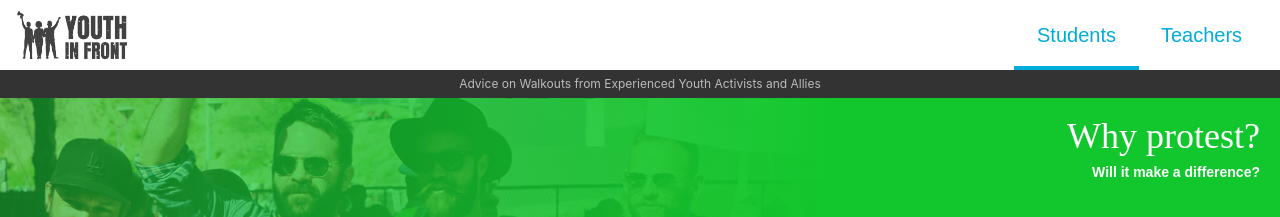
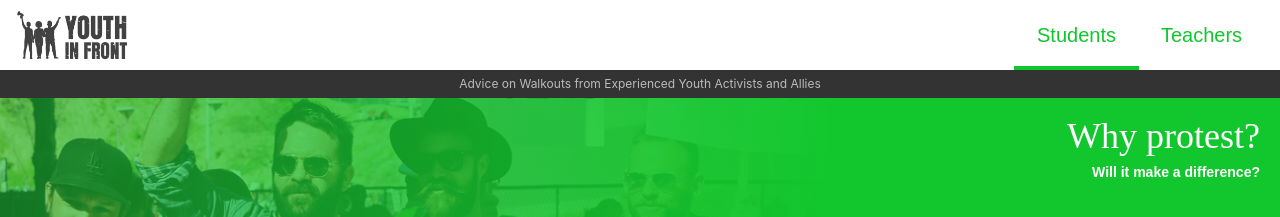
Before and after one commit to youthinfront/youthinfront-site, a Jekyll site: the page built from index.md, in a window 1280 px wide. Shown: the top 217 px of the page. Built offline with Jekyll 4.4.1, drawn with Linux system fonts in a browser that asks for light colours; nearby versions of some CDN libraries.

```diff
--- a/css/yif.css
+++ b/css/yif.css
@@ -36,7 +36,7 @@
 }
 
 .top-level-tabs > div.active-audience::after {
-	background-color: #00ACDA;
+	background-color: #12C72D;
 	bottom: 0px;
 	content: "";
 	height: 4px;
@@ -46,7 +46,7 @@
 }
 
 .top-level-tabs > div > a {
-	color: #00ACDA;
+	color: #12C72D;
 	font-family: "Avenir Next", sans-serif;
 	font-size: 20px;
 	font-weight: 300;
```
